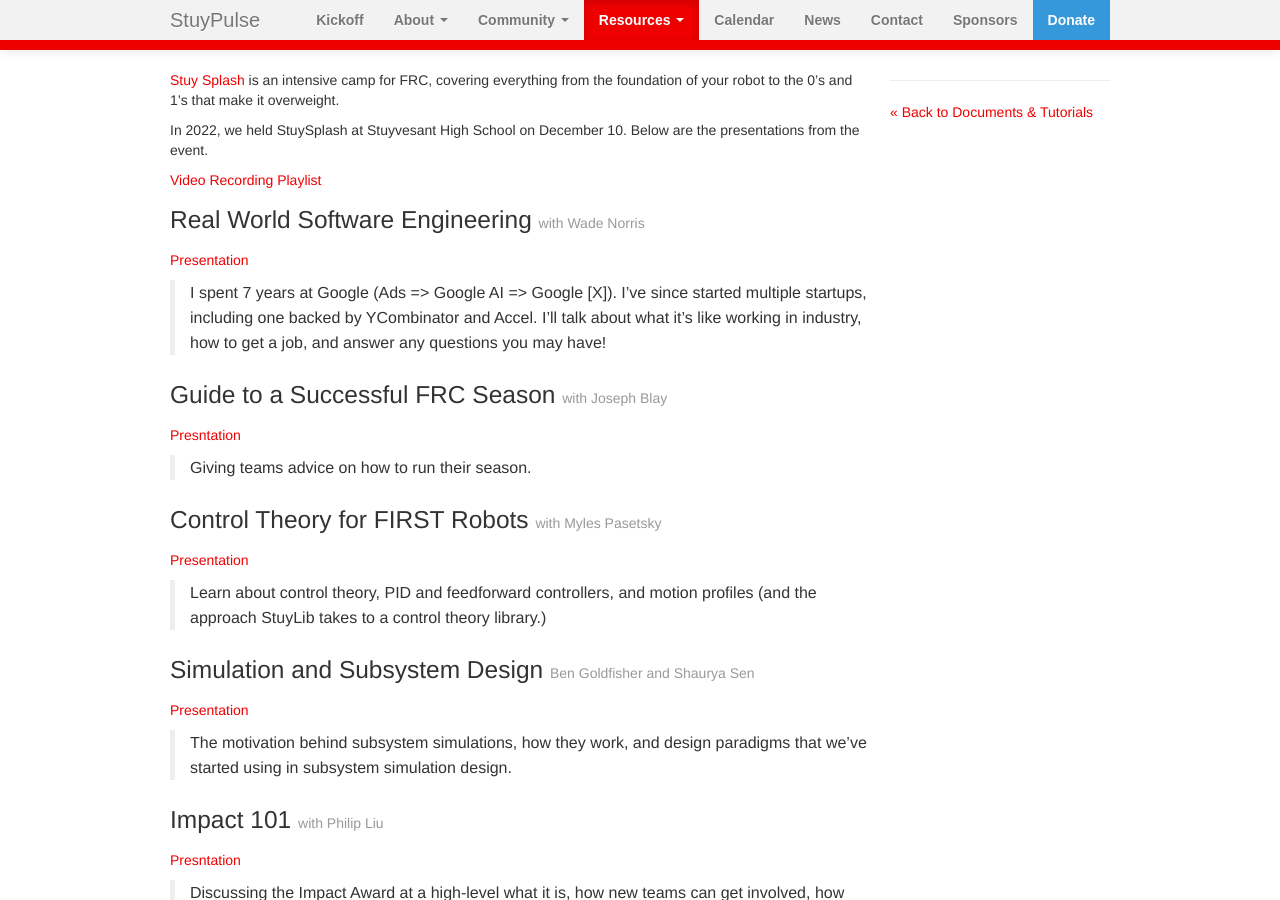
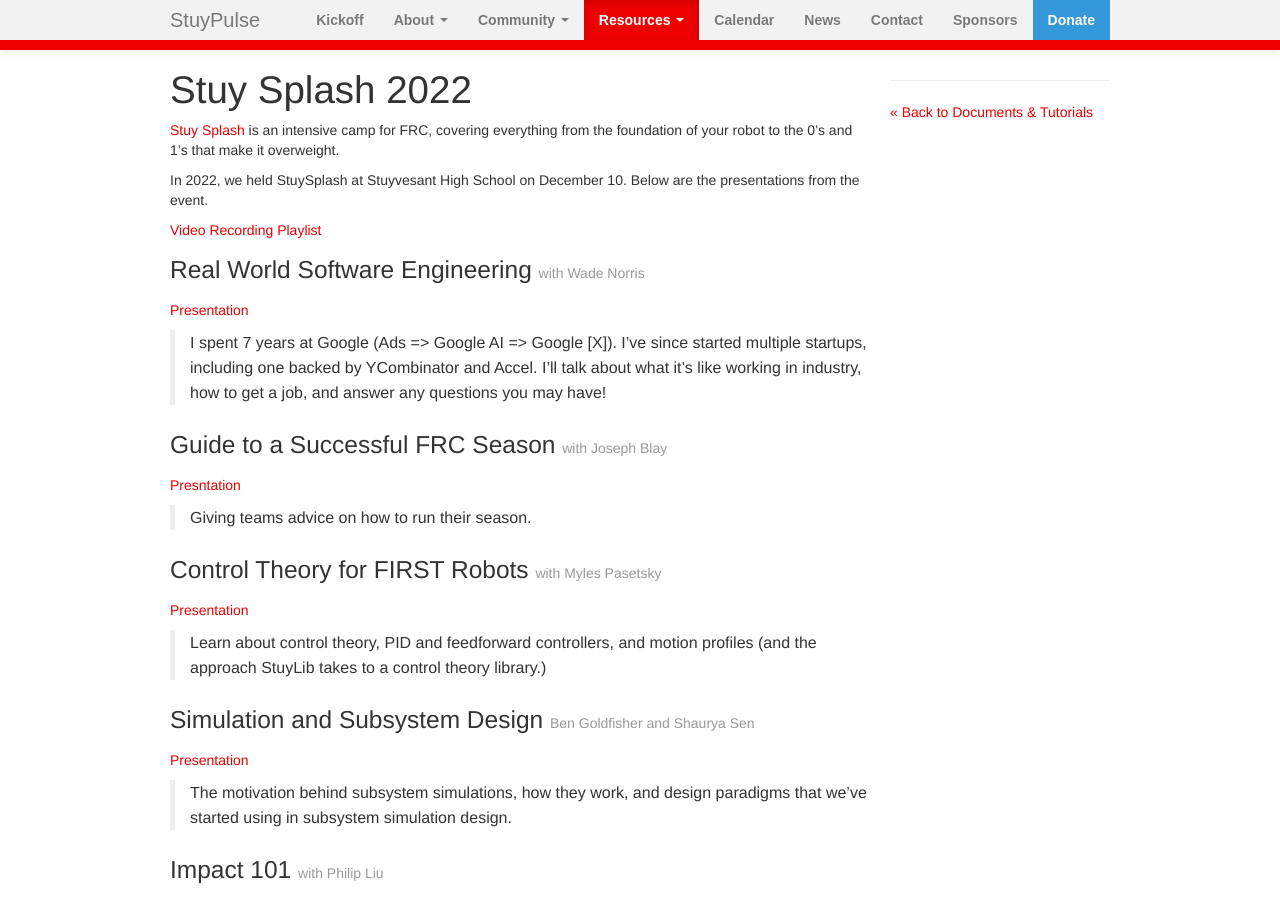
Before and after one commit to StuyPulse/team694.github.io, a Jekyll site: the page built from resources/stuysplash2022/index.md, in a window 1280 px wide and 900 px high. Built offline with Jekyll 4.4.1, drawn with Linux system fonts in a browser that asks for light colours; nearby versions of some CDN libraries.

Commit message:
Finish stuysplash 2022

```diff
--- a/resources/stuysplash2022/index.md
+++ b/resources/stuysplash2022/index.md
@@ -1,6 +1,6 @@
 ---
 layout: page-with-sidebar
-### Stuy Splash 2021
+title: Stuy Splash 2022
 ---
 [Stuy Splash](/community/projects/stuysplash/) is an intensive camp for FRC, covering everything from the foundation of your robot to the 0's and 1's that make it overweight.
 
```
Also changed, not shown: community/projects/stuysplash/index.md (+1 -1 lines).
